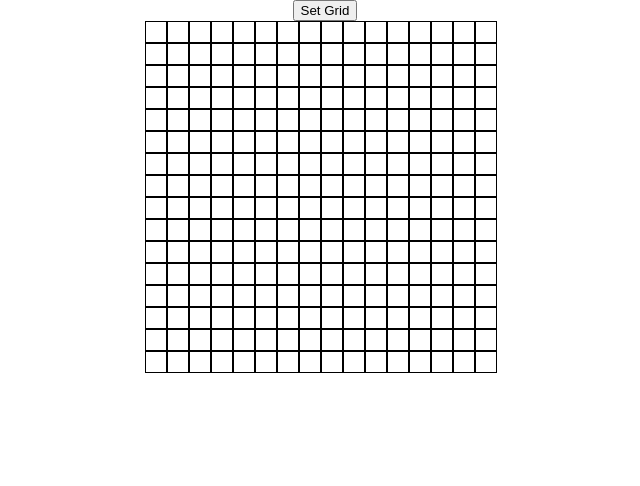
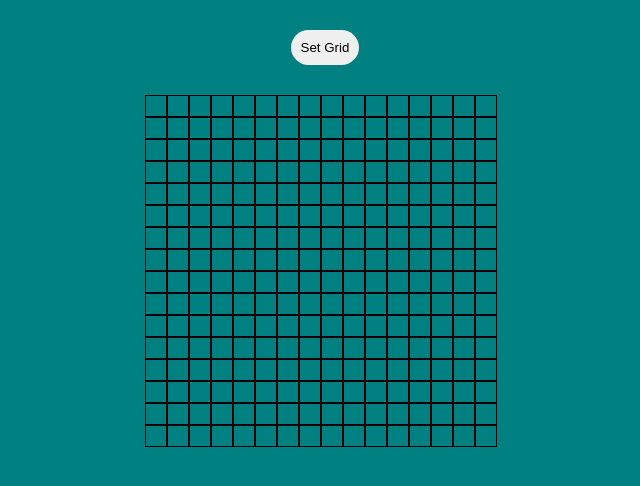
Before and after one commit to tege3000/etch-a-sketch, a plain HTML site: page index.html in a window 1280 px wide. Shown: the whole page, without its empty margins (315-955 px from the left). Drawn offline with Linux system fonts and the light colour scheme.

Commit message:
Add styles.css

```diff
--- a/styles.css
+++ b/styles.css
@@ -2,6 +2,7 @@ body {
     box-sizing: border-box;
     margin: 0px;
     padding: 0px;
+    background-color: teal;
 }
 
 .container {
@@ -11,6 +12,7 @@ body {
 
 .header {
     text-align: center;
+    padding: 30px 0px;
 }
 
 .container, .header{
@@ -22,3 +24,9 @@ body {
     width: 20px;
     height: 20px;
 }
+
+button {
+    padding: 10px;
+    border: none;
+    border-radius: 20px;
+}
```
